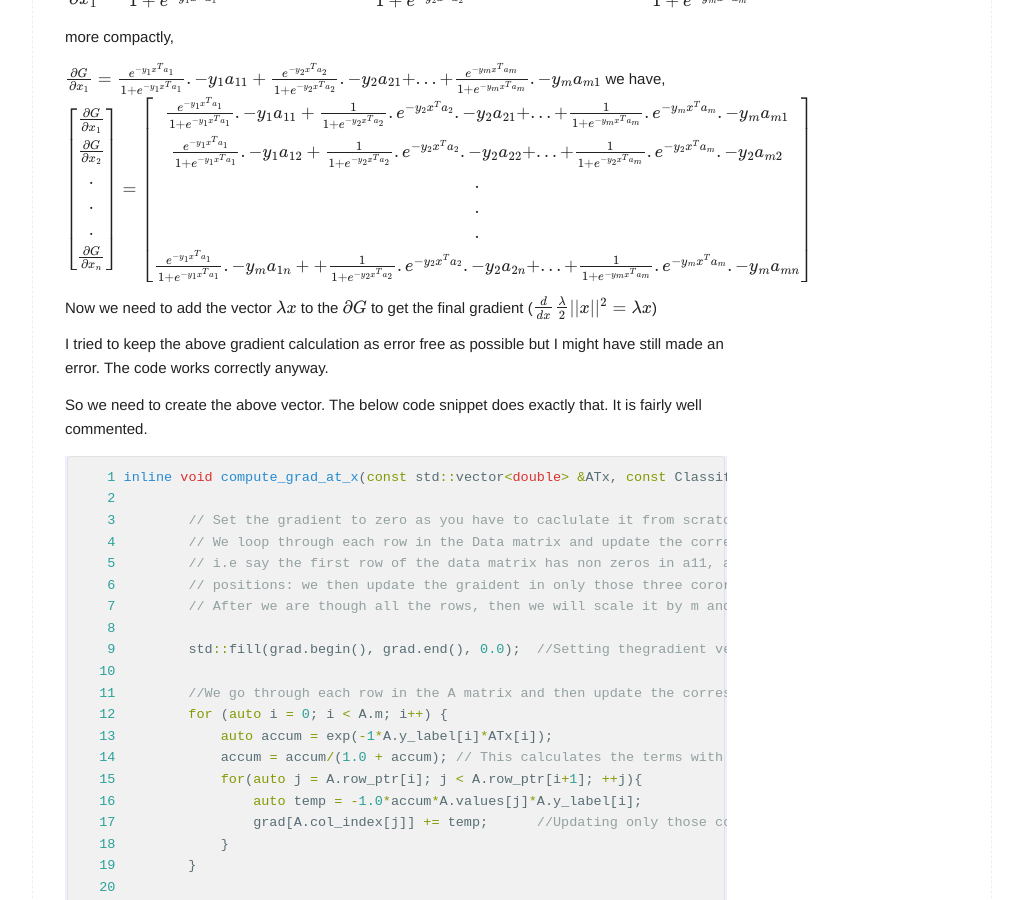
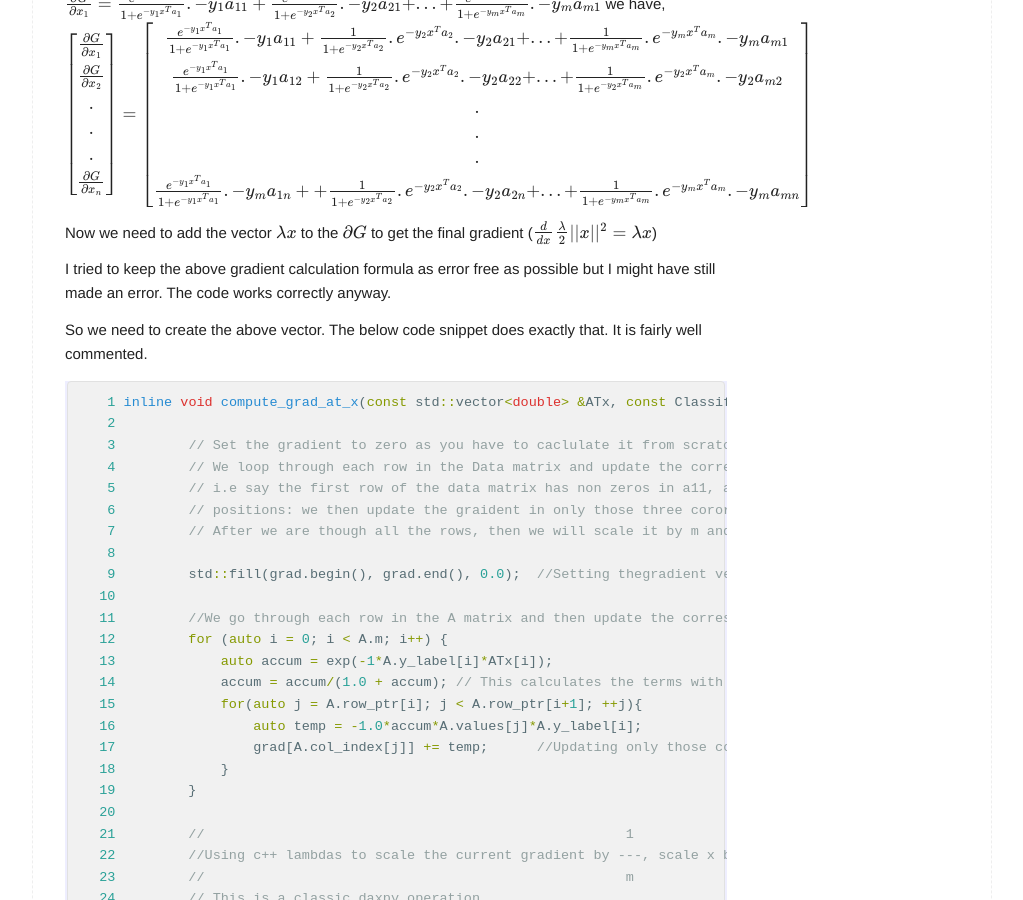
Before and after one commit to CGudapati/cgudapati.github.io, a Jekyll site: the page built from _posts/2019-08-29-Supervised-Learning-Gradient_descent.markdown, in a window 1280 px wide and 900 px high, scrolled down 7054 px. Shown: the whole window, without its empty margins (128-1151 px from the left). Built offline with Jekyll 4.4.1, drawn with Linux system fonts in a browser that asks for light colours; formulas are drawn with MathJax 3; some of the changed text lies outside the part shown.

Commit message:
Added Gradient Descent

```diff
--- a/_posts/2019-08-29-Supervised-Learning-Gradient_descent.markdown
+++ b/_posts/2019-08-29-Supervised-Learning-Gradient_descent.markdown
@@ -304,7 +302,7 @@
 
 Now we need to add the vector $\lambda x$  to the $\partial G$ to get the final gradient ($\frac{d}{dx}\frac{\lambda}{2}\lvert\lvert x\rvert\rvert^2 = \lambda x$)
 
-I tried to keep the above gradient calculation as error free as possible but I might have still made an error. The code works correctly anyway.
+I tried to keep the above gradient calculation formula as error free as possible but I might have still made an error. The code works correctly anyway.
 
 So we need to create the above vector. The below code snippet does exactly that. It is fairly well commented.
 
```
Also changed, not shown: other parts of _posts/2019-08-29-Supervised-Learning-Gradient_descent.markdown (+0 -2 lines).
